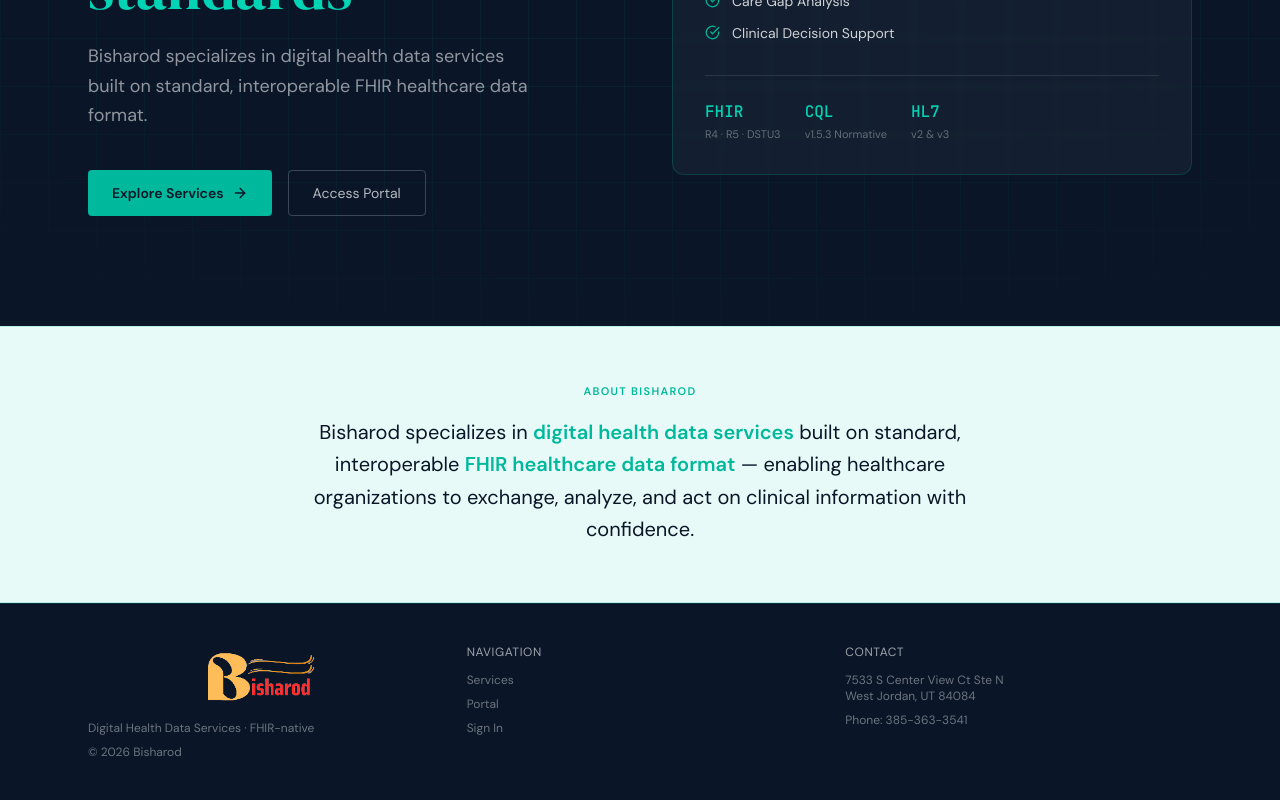
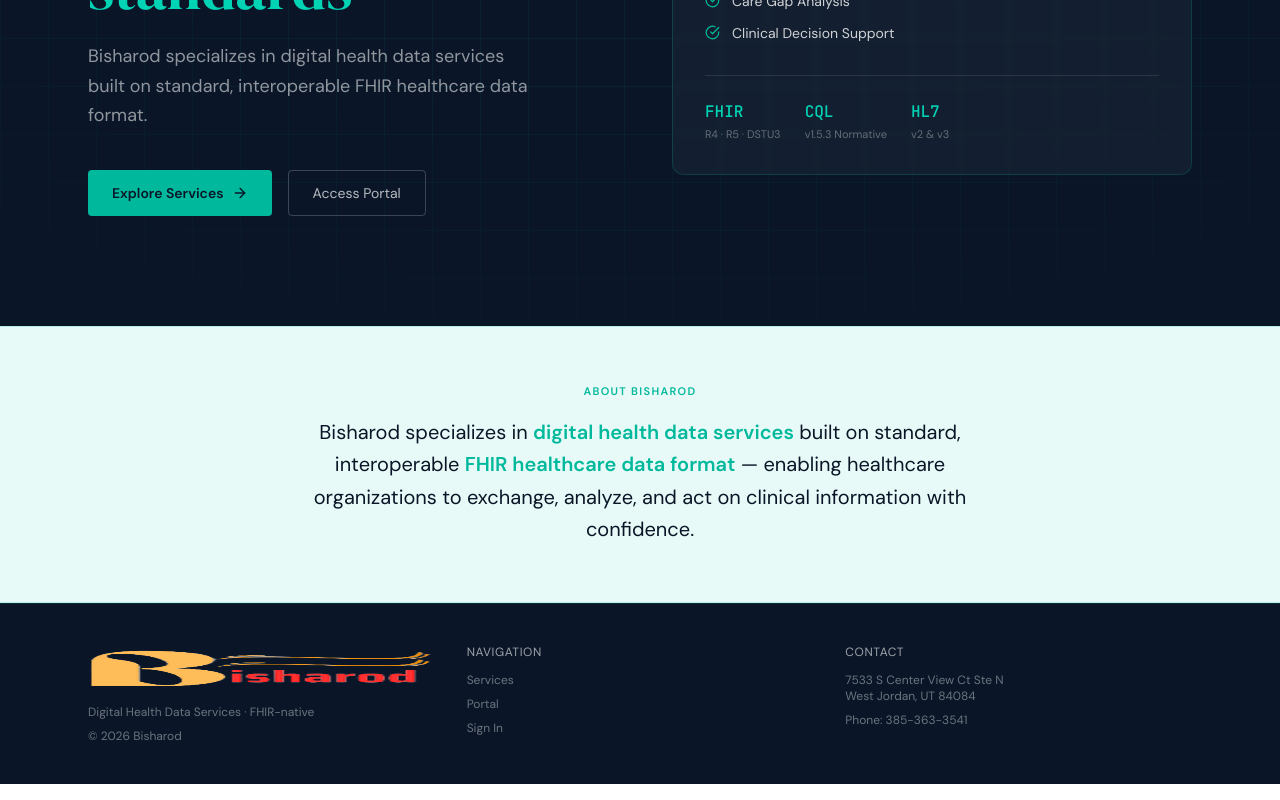
Before and after one commit to asimnipty/bisharod, a React (Vite) app in the folder frontend/: page / in a window 1280 px wide. Shown: the part 458-1258 px from the top of the page. Built offline with nearby package versions, Linux system fonts and the light colour scheme.

Commit message:
Update footer logo position 3

```diff
--- a/frontend/src/components/layout/Footer.tsx
+++ b/frontend/src/components/layout/Footer.tsx
@@ -6,8 +6,11 @@
       <div className="max-w-6xl mx-auto px-6 py-10 grid grid-cols-1 md:grid-cols-3 gap-8 items-start">
         {/* Logo + Tagline */}
         <div className="flex flex-col gap-3">
-          <img className="h-16 w-auto object-contain"
-           src="logo.png" alt="Bisharod" />
+          <img
+            className="h-12 justify-left"
+            src="logo.png"
+            alt="Bisharod"
+          />
           <div className="text-white/40 text-xs">
             <p>Digital Health Data Services · FHIR-native</p>
             <p className="mt-2">© {new Date().getFullYear()} Bisharod</p>
```
